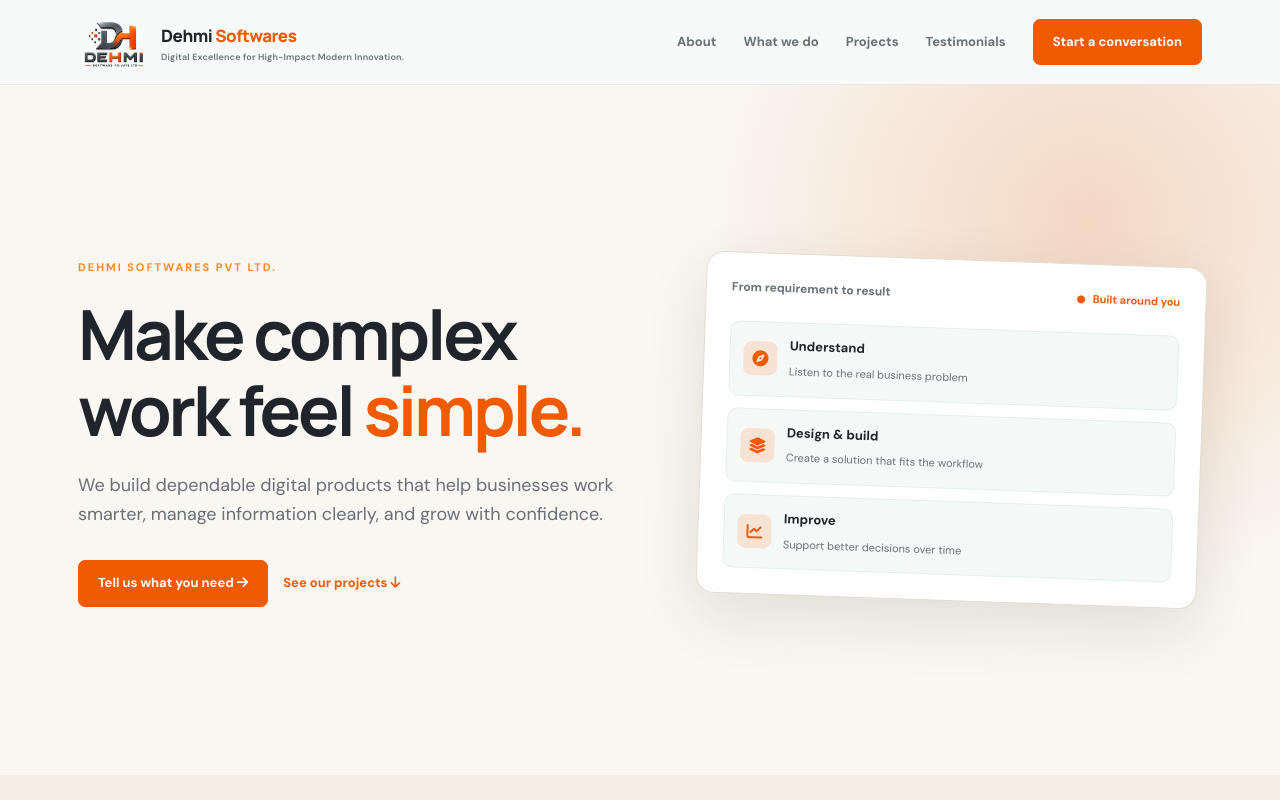
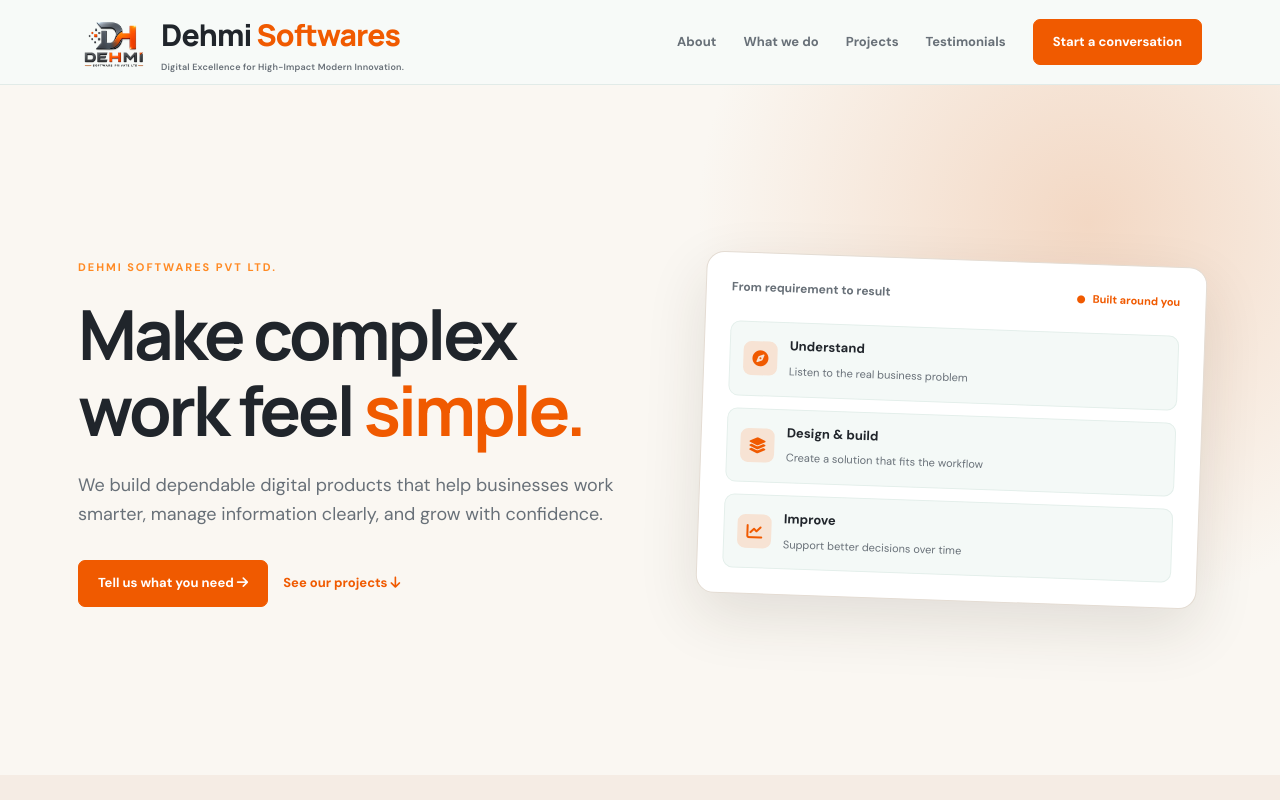
Before and after one commit to Dehmi-Softwares/dehmi, a plain HTML site: page index.html in a window 1280 px wide. Shown: the top 800 px of the page. Drawn offline with Linux system fonts and the light colour scheme.

Commit message:
Update index.html

```diff
--- a/index.html
+++ b/index.html
@@ -15,7 +15,7 @@
     body { background:var(--paper); color:var(--ink); font-family:"DM Sans",sans-serif; line-height:1.6; margin:0; } a { color:inherit; text-decoration:none; } img { max-width:100%; }
     .site-header { background:rgba(247,250,248,.94); border-bottom:1px solid rgba(220,232,229,.8); position:sticky; top:0; z-index:20; backdrop-filter:blur(14px); }
     .nav-wrap,.hero-grid,.section-inner,.footer-inner { margin:auto; max-width:1180px; } .nav-wrap { align-items:center; display:flex; justify-content:space-between; padding:18px 28px; }
-    .brand { align-items:center; display:inline-flex; gap:11px; height:48px; } .brand-mark { height:72px; margin:-12px 0; object-fit:contain; width:72px; } .brand-copy { display:flex; flex-direction:column; justify-content:center; } .brand-name { font-family:Manrope,sans-serif; font-size:17px; font-weight:800; letter-spacing:-.03em; } .brand-name span { color:var(--teal); } .brand-tagline { color:var(--muted); font-size:9px; font-weight:600; letter-spacing:.02em; line-height:1.2; margin-top:3px; }
+    .brand { align-items:center; display:inline-flex; gap:11px; height:48px; } .brand-mark { height:72px; margin:-12px 0; object-fit:contain; width:72px; } .brand-copy { display:flex; flex-direction:column; justify-content:center; } .brand-name { font-family:Manrope,sans-serif; font-size:30px; font-weight:800; letter-spacing:-.03em; } .brand-name span { color:var(--teal); } .brand-tagline { color:var(--muted); font-size:9px; font-weight:600; letter-spacing:.02em; line-height:1.2; margin-top:3px; }
     .site-nav { align-items:center; display:flex; gap:27px; } .site-nav a { color:var(--muted); font-size:13px; font-weight:700; } .site-nav a:hover { color:var(--teal); }
     .nav-cta,.button { background:var(--teal); border:1px solid var(--teal); border-radius:7px; color:#fff!important; display:inline-block; font-size:13px; font-weight:700; padding:12px 19px; transition:background .2s,transform .2s; } .nav-cta:hover,.button:hover { background:var(--teal-dark); transform:translateY(-2px); } .menu-toggle { background:transparent; border:0; color:var(--ink); display:none; font-size:21px; }
     .hero { background:radial-gradient(circle at 85% 20%,#f3d8c4 0,transparent 32%),var(--paper); overflow:hidden; } .hero-grid { align-items:center; display:grid; gap:70px; grid-template-columns:1.05fr .95fr; min-height:690px; padding:80px 28px; }
```
